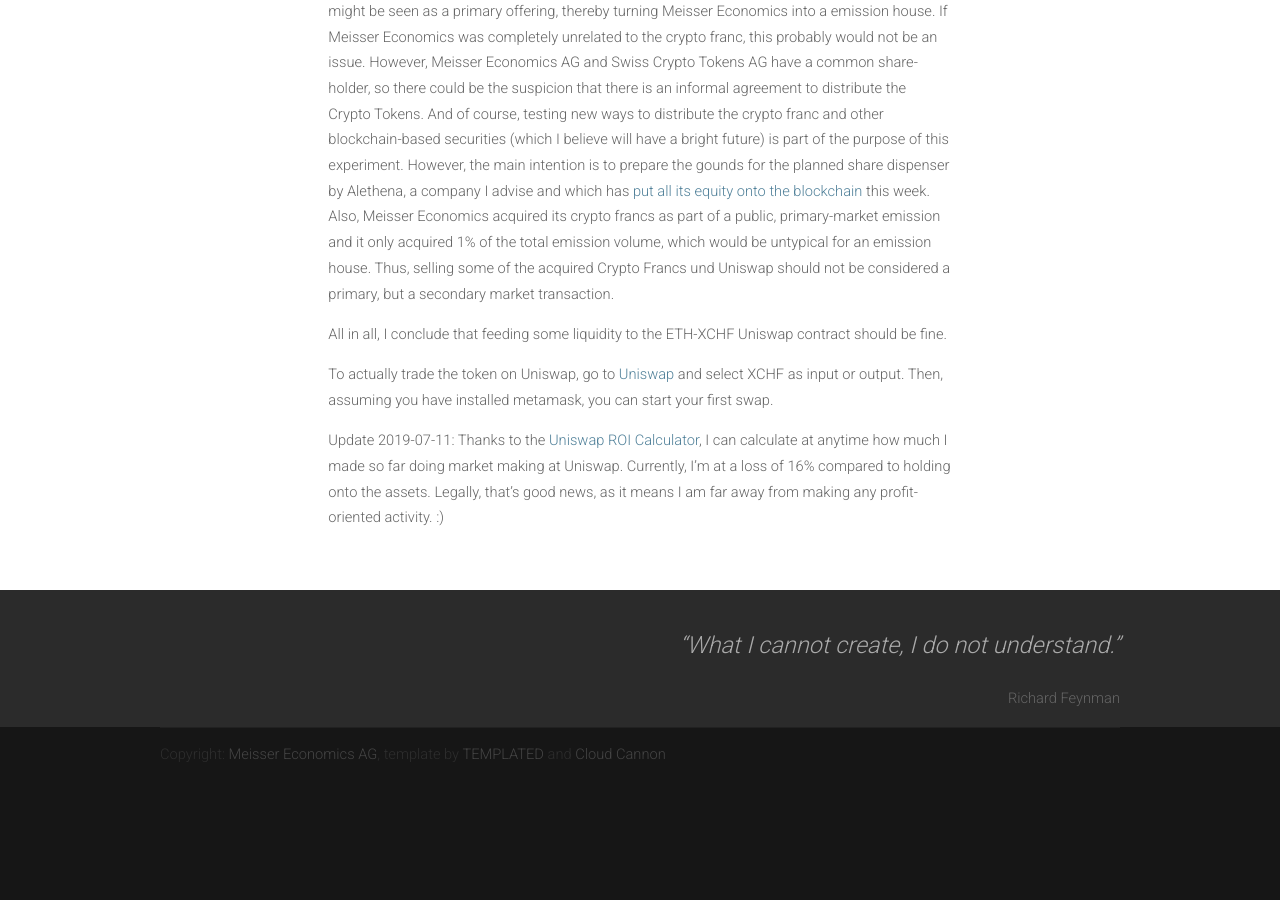
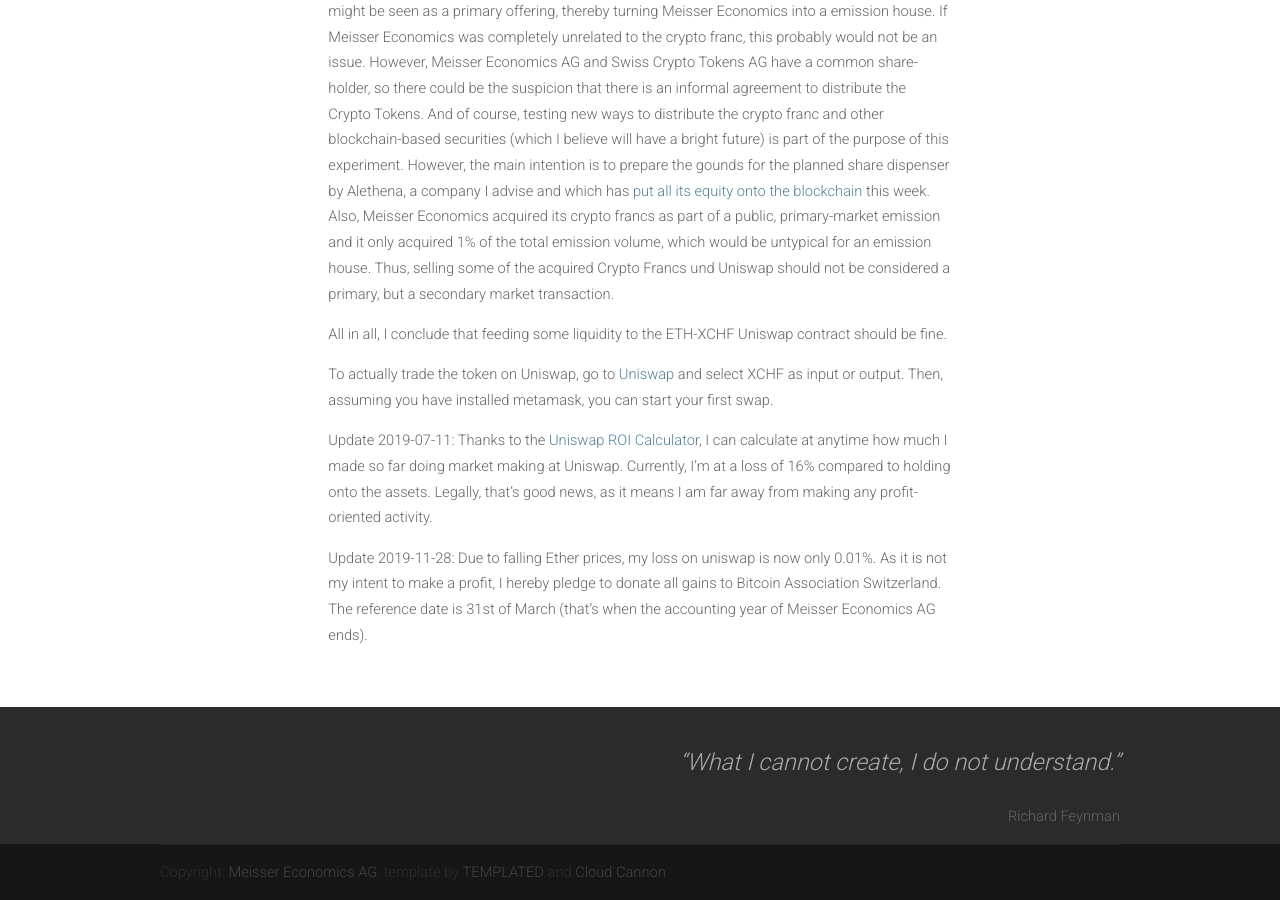
Before and after one commit to meisserecon/www, a Jekyll site: the page built from _posts/2018-12-16-uniswap.md, in a window 1280 px wide and 900 px high, scrolled down 2354 px. Built offline with Jekyll 4.4.1, drawn with Linux system fonts in a browser that asks for light colours; nearby versions of some CDN libraries; before the commit the page ends 3137 px from its top, so only the background shows below that.

Commit message:
Update 2018-12-16-uniswap.md

```diff
--- a/_posts/2018-12-16-uniswap.md
+++ b/_posts/2018-12-16-uniswap.md
@@ -19,4 +19,6 @@
 
 To actually trade the token on Uniswap, go to <a href="https://uniswap.exchange/swap">Uniswap</a> and select XCHF as input or output. Then, assuming you have installed metamask, you can start your first swap.
 
-Update 2019-07-11: Thanks to the <a href="http://www.uniswaproi.com/address/0xf4Ff62915434067a951A7dF5238488DEe96F0046">Uniswap ROI Calculator</a>, I can calculate at anytime how much I made so far doing market making at Uniswap. Currently, I'm at a loss of 16% compared to holding onto the assets. Legally, that's good news, as it means I am far away from making any profit-oriented activity. :)
+Update 2019-07-11: Thanks to the <a href="http://www.uniswaproi.com/address/0xf4Ff62915434067a951A7dF5238488DEe96F0046">Uniswap ROI Calculator</a>, I can calculate at anytime how much I made so far doing market making at Uniswap. Currently, I'm at a loss of 16% compared to holding onto the assets. Legally, that's good news, as it means I am far away from making any profit-oriented activity.
+
+Update 2019-11-28: Due to falling Ether prices, my loss on uniswap is now only 0.01%. As it is not my intent to make a profit, I hereby pledge to donate all gains to Bitcoin Association Switzerland. The reference date is 31st of March (that's when the accounting year of Meisser Economics AG ends).
```
